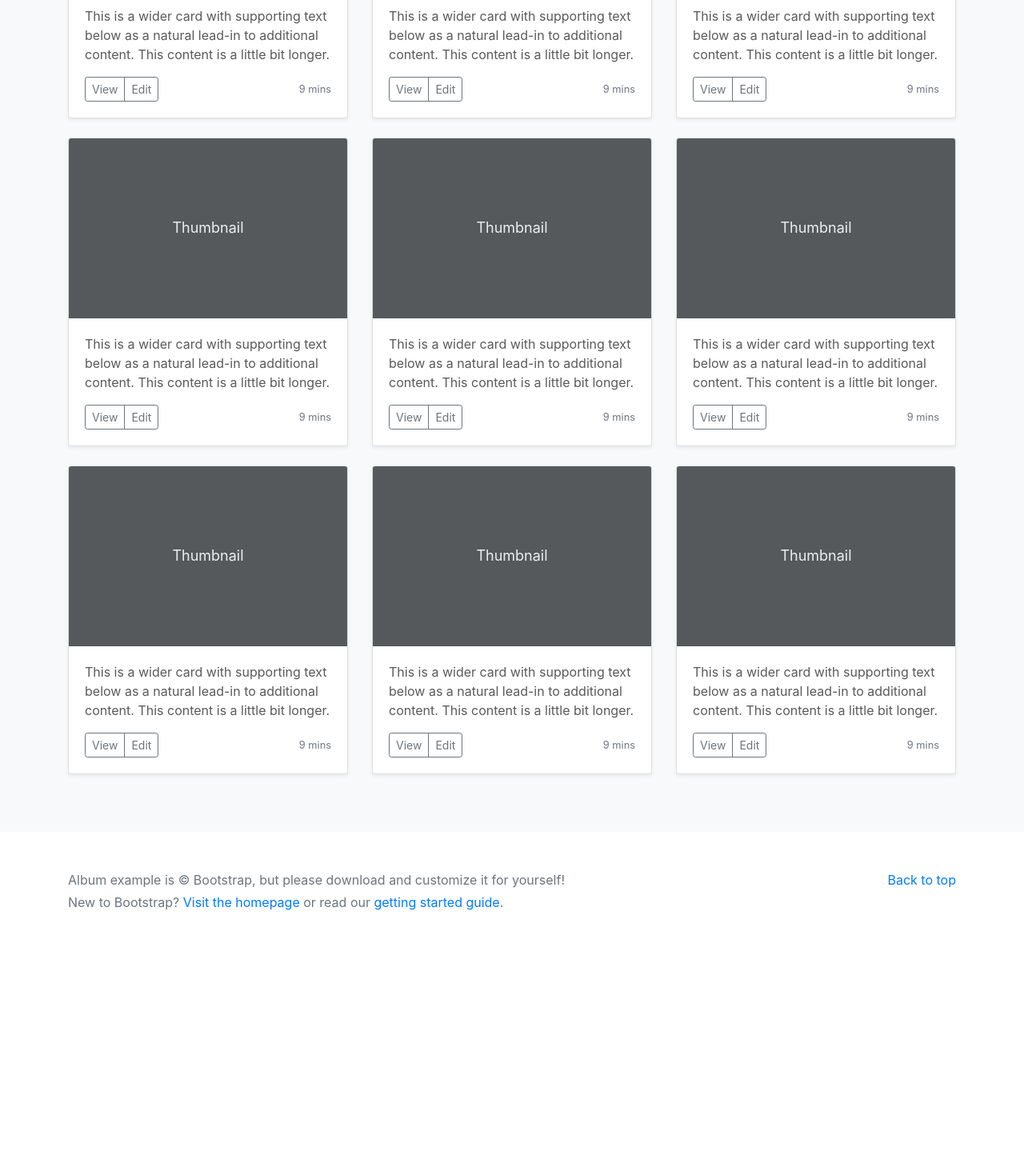
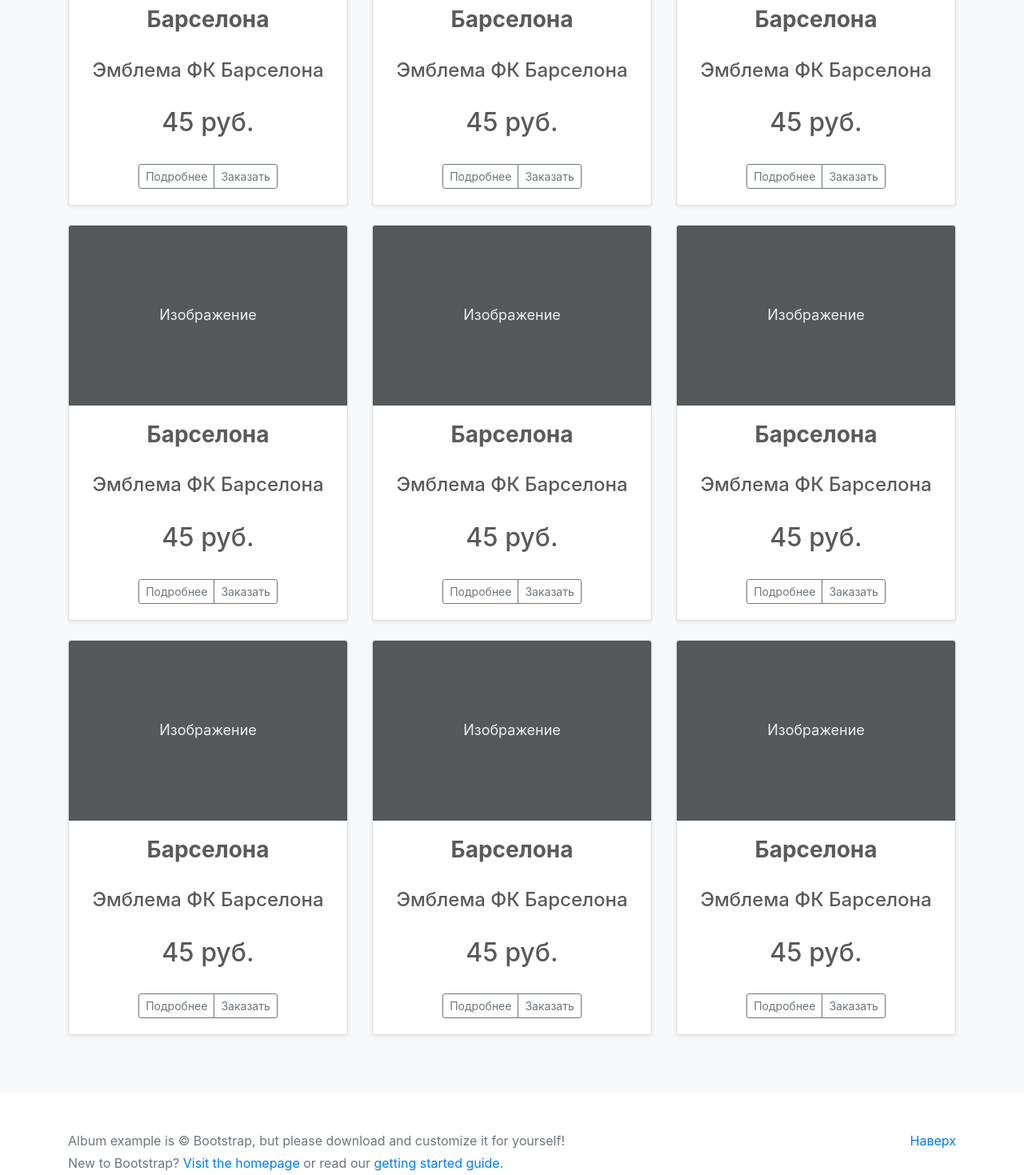
Before and after one commit to ch0bus/sport_logo, a plain HTML site: page bootstrap_tmplt/album.html in a window 1280 px wide. Shown: the part 760-2229 px from the top of the page at 80% size. Before the commit the page ends 2000 px from the top, so only its background shows below. Drawn offline with nearby package versions, Linux system fonts and the light colour scheme.

Commit message:
chenge price and album page

```diff
--- a/bootstrap_tmplt/album.html
+++ b/bootstrap_tmplt/album.html
@@ -39,15 +39,15 @@
         <div class="container">
           <div class="row">
             <div class="col-sm-8 col-md-7 py-4">
-          <h4 class="text-white">About</h4>
+              <h4 class="text-white">О Нас</h4>
               <p class="text-muted">Add some information about the album below, the author, or any other background context. Make it a few sentences long so folks can pick up some informative tidbits. Then, link them off to some social networking sites or contact information.</p>
             </div>
             <div class="col-sm-4 offset-md-1 py-4">
-          <h4 class="text-white">Contact</h4>
+              <h4 class="text-white">Контакты</h4>
               <ul class="list-unstyled">
-            <li><a href="#" class="text-white">Follow on Twitter</a></li>
-            <li><a href="#" class="text-white">Like on Facebook</a></li>
-            <li><a href="#" class="text-white">Email me</a></li>
+                <li><a href="#" class="text-white">Следите за Instagram</a></li>
+                <li><a href="#" class="text-white">Написать в Viber</a></li>
+                <li><a href="#" class="text-white">Email</a></li>
               </ul>
             </div>
           </div>
@@ -60,7 +60,6 @@
               <path fill-rule="evenodd" d="M2 13.5V7h1v6.5a.5.5 0 0 0 .5.5h9a.5.5 0 0 0 .5-.5V7h1v6.5a1.5 1.5 0 0 1-1.5 1.5h-9A1.5 1.5 0 0 1 2 13.5zm11-11V6l-2-2V2.5a.5.5 0 0 1 .5-.5h1a.5.5 0 0 1 .5.5z"/>
               <path fill-rule="evenodd" d="M7.293 1.5a1 1 0 0 1 1.414 0l6.647 6.646a.5.5 0 0 1-.708.708L8 2.207 1.354 8.854a.5.5 0 1 1-.708-.708L7.293 1.5z"/>
             </svg>
-          </a>
           </a>
           <button class="navbar-toggler" type="button" data-toggle="collapse" data-target="#navbarHeader" aria-controls="navbarHeader" aria-expanded="false" aria-label="Toggle navigation">
             <span class="navbar-toggler-icon"></span>
@@ -88,137 +87,144 @@
         <div class="row">
           <div class="col-md-4">
             <div class="card mb-4 shadow-sm">
-              <svg class="bd-placeholder-img card-img-top" width="100%" height="225" xmlns="http://www.w3.org/2000/svg" preserveAspectRatio="xMidYMid slice" focusable="false" role="img" aria-label="Placeholder: Thumbnail"><title>Placeholder</title><rect width="100%" height="100%" fill="#55595c"/><text x="50%" y="50%" fill="#eceeef" dy=".3em">Thumbnail</text></svg>
-              <div class="card-body">
-                <p class="card-text">This is a wider card with supporting text below as a natural lead-in to additional content. This content is a little bit longer.</p>
+              <svg class="bd-placeholder-img card-img-top" width="100%" height="225" xmlns="http://www.w3.org/2000/svg" preserveAspectRatio="xMidYMid slice" focusable="false" role="img" aria-label="Placeholder: Thumbnail"><title>Placeholder</title><rect width="100%" height="100%" fill="#55595c"/><text x="50%" y="50%" fill="#eceeef" dy=".3em">Изображение</text></svg>
+              <div style="text-align:center" class="card-body">
+                <h3><strong>Барселона</strong></h3><br>
+                <h4>Эмблема ФК Барселона</h4><br>
+                <h2>45 руб.</h2><br>
                 <div class="d-flex justify-content-between align-items-center">
-                  <div class="btn-group">
-                    <button type="button" class="btn btn-sm btn-outline-secondary">View</button>
-                    <button type="button" class="btn btn-sm btn-outline-secondary">Edit</button>
+                  <div style="margin-left: auto; margin-right: auto;" class="btn-group">
+                    <button type="button" class="btn btn-sm btn-outline-secondary">Подробнее</button>
+                    <button type="button" class="btn btn-sm btn-outline-secondary">Заказать</button>
                   </div>
-                  <small class="text-muted">9 mins</small>
                 </div>
               </div>
             </div>
           </div>
           <div class="col-md-4">
             <div class="card mb-4 shadow-sm">
-              <svg class="bd-placeholder-img card-img-top" width="100%" height="225" xmlns="http://www.w3.org/2000/svg" preserveAspectRatio="xMidYMid slice" focusable="false" role="img" aria-label="Placeholder: Thumbnail"><title>Placeholder</title><rect width="100%" height="100%" fill="#55595c"/><text x="50%" y="50%" fill="#eceeef" dy=".3em">Thumbnail</text></svg>
-              <div class="card-body">
-                <p class="card-text">This is a wider card with supporting text below as a natural lead-in to additional content. This content is a little bit longer.</p>
+              <svg class="bd-placeholder-img card-img-top" width="100%" height="225" xmlns="http://www.w3.org/2000/svg" preserveAspectRatio="xMidYMid slice" focusable="false" role="img" aria-label="Placeholder: Thumbnail"><title>Placeholder</title><rect width="100%" height="100%" fill="#55595c"/><text x="50%" y="50%" fill="#eceeef" dy=".3em">Изображение</text></svg>
+              <div style="text-align:center" class="card-body">
+                <h3><strong>Барселона</strong></h3><br>
+                <h4>Эмблема ФК Барселона</h4><br>
+                <h2>45 руб.</h2><br>
                 <div class="d-flex justify-content-between align-items-center">
-                  <div class="btn-group">
-                    <button type="button" class="btn btn-sm btn-outline-secondary">View</button>
-                    <button type="button" class="btn btn-sm btn-outline-secondary">Edit</button>
+                  <div style="margin-left: auto; margin-right: auto;" class="btn-group">
+                    <button type="button" class="btn btn-sm btn-outline-secondary">Подробнее</button>
+                    <button type="button" class="btn btn-sm btn-outline-secondary">Заказать</button>
                   </div>
-                  <small class="text-muted">9 mins</small>
                 </div>
               </div>
             </div>
           </div>
           <div class="col-md-4">
             <div class="card mb-4 shadow-sm">
-              <svg class="bd-placeholder-img card-img-top" width="100%" height="225" xmlns="http://www.w3.org/2000/svg" preserveAspectRatio="xMidYMid slice" focusable="false" role="img" aria-label="Placeholder: Thumbnail"><title>Placeholder</title><rect width="100%" height="100%" fill="#55595c"/><text x="50%" y="50%" fill="#eceeef" dy=".3em">Thumbnail</text></svg>
-              <div class="card-body">
-                <p class="card-text">This is a wider card with supporting text below as a natural lead-in to additional content. This content is a little bit longer.</p>
+              <svg class="bd-placeholder-img card-img-top" width="100%" height="225" xmlns="http://www.w3.org/2000/svg" preserveAspectRatio="xMidYMid slice" focusable="false" role="img" aria-label="Placeholder: Thumbnail"><title>Placeholder</title><rect width="100%" height="100%" fill="#55595c"/><text x="50%" y="50%" fill="#eceeef" dy=".3em">Изображение</text></svg>
+              <div style="text-align:center" class="card-body">
+                <h3><strong>Барселона</strong></h3><br>
+                <h4>Эмблема ФК Барселона</h4><br>
+                <h2>45 руб.</h2><br>
                 <div class="d-flex justify-content-between align-items-center">
-                  <div class="btn-group">
-                    <button type="button" class="btn btn-sm btn-outline-secondary">View</button>
-                    <button type="button" class="btn btn-sm btn-outline-secondary">Edit</button>
+                  <div style="margin-left: auto; margin-right: auto;" class="btn-group">
+                    <button type="button" class="btn btn-sm btn-outline-secondary">Подробнее</button>
+                    <button type="button" class="btn btn-sm btn-outline-secondary">Заказать</button>
                   </div>
-                  <small class="text-muted">9 mins</small>
-                </div>
-              </div>
-            </div>
-          </div>
-
-          <div class="col-md-4">
-            <div class="card mb-4 shadow-sm">
-              <svg class="bd-placeholder-img card-img-top" width="100%" height="225" xmlns="http://www.w3.org/2000/svg" preserveAspectRatio="xMidYMid slice" focusable="false" role="img" aria-label="Placeholder: Thumbnail"><title>Placeholder</title><rect width="100%" height="100%" fill="#55595c"/><text x="50%" y="50%" fill="#eceeef" dy=".3em">Thumbnail</text></svg>
-              <div class="card-body">
-                <p class="card-text">This is a wider card with supporting text below as a natural lead-in to additional content. This content is a little bit longer.</p>
-                <div class="d-flex justify-content-between align-items-center">
-                  <div class="btn-group">
-                    <button type="button" class="btn btn-sm btn-outline-secondary">View</button>
-                    <button type="button" class="btn btn-sm btn-outline-secondary">Edit</button>
-                  </div>
-                  <small class="text-muted">9 mins</small>
                 </div>
               </div>
             </div>
           </div>
           <div class="col-md-4">
             <div class="card mb-4 shadow-sm">
-              <svg class="bd-placeholder-img card-img-top" width="100%" height="225" xmlns="http://www.w3.org/2000/svg" preserveAspectRatio="xMidYMid slice" focusable="false" role="img" aria-label="Placeholder: Thumbnail"><title>Placeholder</title><rect width="100%" height="100%" fill="#55595c"/><text x="50%" y="50%" fill="#eceeef" dy=".3em">Thumbnail</text></svg>
-              <div class="card-body">
-                <p class="card-text">This is a wider card with supporting text below as a natural lead-in to additional content. This content is a little bit longer.</p>
+              <svg class="bd-placeholder-img card-img-top" width="100%" height="225" xmlns="http://www.w3.org/2000/svg" preserveAspectRatio="xMidYMid slice" focusable="false" role="img" aria-label="Placeholder: Thumbnail"><title>Placeholder</title><rect width="100%" height="100%" fill="#55595c"/><text x="50%" y="50%" fill="#eceeef" dy=".3em">Изображение</text></svg>
+              <div style="text-align:center" class="card-body">
+                <h3><strong>Барселона</strong></h3><br>
+                <h4>Эмблема ФК Барселона</h4><br>
+                <h2>45 руб.</h2><br>
                 <div class="d-flex justify-content-between align-items-center">
-                  <div class="btn-group">
-                    <button type="button" class="btn btn-sm btn-outline-secondary">View</button>
-                    <button type="button" class="btn btn-sm btn-outline-secondary">Edit</button>
+                  <div style="margin-left: auto; margin-right: auto;" class="btn-group">
+                    <button type="button" class="btn btn-sm btn-outline-secondary">Подробнее</button>
+                    <button type="button" class="btn btn-sm btn-outline-secondary">Заказать</button>
                   </div>
-                  <small class="text-muted">9 mins</small>
                 </div>
               </div>
             </div>
           </div>
           <div class="col-md-4">
             <div class="card mb-4 shadow-sm">
-              <svg class="bd-placeholder-img card-img-top" width="100%" height="225" xmlns="http://www.w3.org/2000/svg" preserveAspectRatio="xMidYMid slice" focusable="false" role="img" aria-label="Placeholder: Thumbnail"><title>Placeholder</title><rect width="100%" height="100%" fill="#55595c"/><text x="50%" y="50%" fill="#eceeef" dy=".3em">Thumbnail</text></svg>
-              <div class="card-body">
-                <p class="card-text">This is a wider card with supporting text below as a natural lead-in to additional content. This content is a little bit longer.</p>
+              <svg class="bd-placeholder-img card-img-top" width="100%" height="225" xmlns="http://www.w3.org/2000/svg" preserveAspectRatio="xMidYMid slice" focusable="false" role="img" aria-label="Placeholder: Thumbnail"><title>Placeholder</title><rect width="100%" height="100%" fill="#55595c"/><text x="50%" y="50%" fill="#eceeef" dy=".3em">Изображение</text></svg>
+              <div style="text-align:center" class="card-body">
+                <h3><strong>Барселона</strong></h3><br>
+                <h4>Эмблема ФК Барселона</h4><br>
+                <h2>45 руб.</h2><br>
                 <div class="d-flex justify-content-between align-items-center">
-                  <div class="btn-group">
-                    <button type="button" class="btn btn-sm btn-outline-secondary">View</button>
-                    <button type="button" class="btn btn-sm btn-outline-secondary">Edit</button>
+                  <div style="margin-left: auto; margin-right: auto;" class="btn-group">
+                    <button type="button" class="btn btn-sm btn-outline-secondary">Подробнее</button>
+                    <button type="button" class="btn btn-sm btn-outline-secondary">Заказать</button>
                   </div>
-                  <small class="text-muted">9 mins</small>
-                </div>
-              </div>
-            </div>
-          </div>
-
-          <div class="col-md-4">
-            <div class="card mb-4 shadow-sm">
-              <svg class="bd-placeholder-img card-img-top" width="100%" height="225" xmlns="http://www.w3.org/2000/svg" preserveAspectRatio="xMidYMid slice" focusable="false" role="img" aria-label="Placeholder: Thumbnail"><title>Placeholder</title><rect width="100%" height="100%" fill="#55595c"/><text x="50%" y="50%" fill="#eceeef" dy=".3em">Thumbnail</text></svg>
-              <div class="card-body">
-                <p class="card-text">This is a wider card with supporting text below as a natural lead-in to additional content. This content is a little bit longer.</p>
-                <div class="d-flex justify-content-between align-items-center">
-                  <div class="btn-group">
-                    <button type="button" class="btn btn-sm btn-outline-secondary">View</button>
-                    <button type="button" class="btn btn-sm btn-outline-secondary">Edit</button>
-                  </div>
-                  <small class="text-muted">9 mins</small>
                 </div>
               </div>
             </div>
           </div>
           <div class="col-md-4">
             <div class="card mb-4 shadow-sm">
-              <svg class="bd-placeholder-img card-img-top" width="100%" height="225" xmlns="http://www.w3.org/2000/svg" preserveAspectRatio="xMidYMid slice" focusable="false" role="img" aria-label="Placeholder: Thumbnail"><title>Placeholder</title><rect width="100%" height="100%" fill="#55595c"/><text x="50%" y="50%" fill="#eceeef" dy=".3em">Thumbnail</text></svg>
-              <div class="card-body">
-                <p class="card-text">This is a wider card with supporting text below as a natural lead-in to additional content. This content is a little bit longer.</p>
+              <svg class="bd-placeholder-img card-img-top" width="100%" height="225" xmlns="http://www.w3.org/2000/svg" preserveAspectRatio="xMidYMid slice" focusable="false" role="img" aria-label="Placeholder: Thumbnail"><title>Placeholder</title><rect width="100%" height="100%" fill="#55595c"/><text x="50%" y="50%" fill="#eceeef" dy=".3em">Изображение</text></svg>
+              <div style="text-align:center" class="card-body">
+                <h3><strong>Барселона</strong></h3><br>
+                <h4>Эмблема ФК Барселона</h4><br>
+                <h2>45 руб.</h2><br>
                 <div class="d-flex justify-content-between align-items-center">
-                  <div class="btn-group">
-                    <button type="button" class="btn btn-sm btn-outline-secondary">View</button>
-                    <button type="button" class="btn btn-sm btn-outline-secondary">Edit</button>
+                  <div style="margin-left: auto; margin-right: auto;" class="btn-group">
+                    <button type="button" class="btn btn-sm btn-outline-secondary">Подробнее</button>
+                    <button type="button" class="btn btn-sm btn-outline-secondary">Заказать</button>
                   </div>
-                  <small class="text-muted">9 mins</small>
                 </div>
               </div>
             </div>
           </div>
           <div class="col-md-4">
             <div class="card mb-4 shadow-sm">
-              <svg class="bd-placeholder-img card-img-top" width="100%" height="225" xmlns="http://www.w3.org/2000/svg" preserveAspectRatio="xMidYMid slice" focusable="false" role="img" aria-label="Placeholder: Thumbnail"><title>Placeholder</title><rect width="100%" height="100%" fill="#55595c"/><text x="50%" y="50%" fill="#eceeef" dy=".3em">Thumbnail</text></svg>
-              <div class="card-body">
-                <p class="card-text">This is a wider card with supporting text below as a natural lead-in to additional content. This content is a little bit longer.</p>
+              <svg class="bd-placeholder-img card-img-top" width="100%" height="225" xmlns="http://www.w3.org/2000/svg" preserveAspectRatio="xMidYMid slice" focusable="false" role="img" aria-label="Placeholder: Thumbnail"><title>Placeholder</title><rect width="100%" height="100%" fill="#55595c"/><text x="50%" y="50%" fill="#eceeef" dy=".3em">Изображение</text></svg>
+              <div style="text-align:center" class="card-body">
+                <h3><strong>Барселона</strong></h3><br>
+                <h4>Эмблема ФК Барселона</h4><br>
+                <h2>45 руб.</h2><br>
                 <div class="d-flex justify-content-between align-items-center">
-                  <div class="btn-group">
-                    <button type="button" class="btn btn-sm btn-outline-secondary">View</button>
-                    <button type="button" class="btn btn-sm btn-outline-secondary">Edit</button>
+                  <div style="margin-left: auto; margin-right: auto;" class="btn-group">
+                    <button type="button" class="btn btn-sm btn-outline-secondary">Подробнее</button>
+                    <button type="button" class="btn btn-sm btn-outline-secondary">Заказать</button>
                   </div>
-                  <small class="text-muted">9 mins</small>
+                </div>
+              </div>
+            </div>
+          </div>
+          <div class="col-md-4">
+            <div class="card mb-4 shadow-sm">
+              <svg class="bd-placeholder-img card-img-top" width="100%" height="225" xmlns="http://www.w3.org/2000/svg" preserveAspectRatio="xMidYMid slice" focusable="false" role="img" aria-label="Placeholder: Thumbnail"><title>Placeholder</title><rect width="100%" height="100%" fill="#55595c"/><text x="50%" y="50%" fill="#eceeef" dy=".3em">Изображение</text></svg>
+              <div style="text-align:center" class="card-body">
+                <h3><strong>Барселона</strong></h3><br>
+                <h4>Эмблема ФК Барселона</h4><br>
+                <h2>45 руб.</h2><br>
+                <div class="d-flex justify-content-between align-items-center">
+                  <div style="margin-left: auto; margin-right: auto;" class="btn-group">
+                    <button type="button" class="btn btn-sm btn-outline-secondary">Подробнее</button>
+                    <button type="button" class="btn btn-sm btn-outline-secondary">Заказать</button>
+                  </div>
+                </div>
+              </div>
+            </div>
+          </div>
+          <div class="col-md-4">
+            <div class="card mb-4 shadow-sm">
+              <svg class="bd-placeholder-img card-img-top" width="100%" height="225" xmlns="http://www.w3.org/2000/svg" preserveAspectRatio="xMidYMid slice" focusable="false" role="img" aria-label="Placeholder: Thumbnail"><title>Placeholder</title><rect width="100%" height="100%" fill="#55595c"/><text x="50%" y="50%" fill="#eceeef" dy=".3em">Изображение</text></svg>
+              <div style="text-align:center" class="card-body">
+                <h3><strong>Барселона</strong></h3><br>
+                <h4>Эмблема ФК Барселона</h4><br>
+                <h2>45 руб.</h2><br>
+                <div class="d-flex justify-content-between align-items-center">
+                  <div style="margin-left: auto; margin-right: auto;" class="btn-group">
+                    <button type="button" class="btn btn-sm btn-outline-secondary">Подробнее</button>
+                    <button type="button" class="btn btn-sm btn-outline-secondary">Заказать</button>
+                  </div>
                 </div>
               </div>
             </div>
@@ -232,7 +238,7 @@
 <footer class="text-muted">
     <div class="container">
       <p class="float-right">
-        <a href="#">Back to top</a>
+        <a href="#">Наверх</a>
       </p>
       <p>Album example is &copy; Bootstrap, but please download and customize it for yourself!</p>
       <p>New to Bootstrap? <a href="https://getbootstrap.com/">Visit the homepage</a> or read our <a href="getting-started/introduction/">getting started guide</a>.</p>
```
Also changed, not shown: bootstrap_tmplt/index.html (+4 -7 lines), bootstrap_tmplt/pricing.html (+78 -33 lines). Lines whose indentation alone changed are shown as unchanged.
